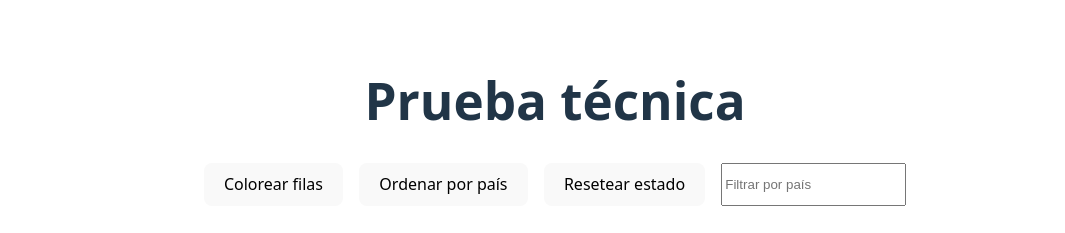
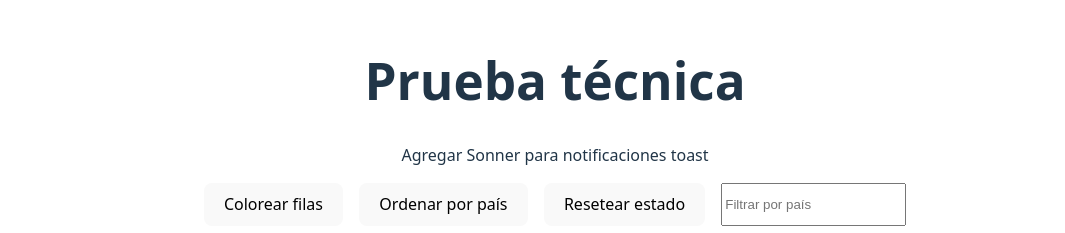
Before and after one commit to emmanuel-cruz-dev/typescript-test, a React (Vite) app: page / in a window 1280 px wide. Shown: the part 247-480 px from the top of the page, without its empty margins (85-1150 px from the left). Built offline with nearby package versions, Linux system fonts and the light colour scheme; no server answers.

Commit message:
span de pendientes agregado

```diff
--- a/src/App.tsx
+++ b/src/App.tsx
@@ -70,6 +70,7 @@ function App() {
   return (
     <main className="App">
       <h1>Prueba técnica</h1>
+      <p>Agregar Sonner para notificaciones toast</p>
       <div className="controls">
         <button onClick={handleColor}>Colorear filas</button>
         <button>Ordenar por país</button>
```
